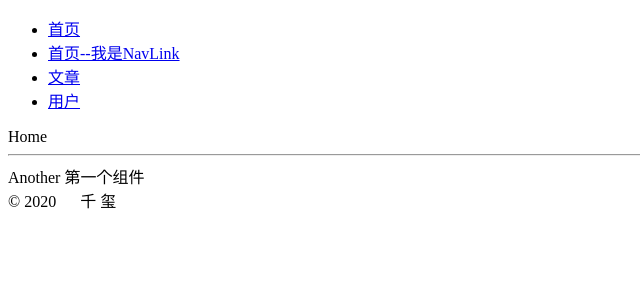
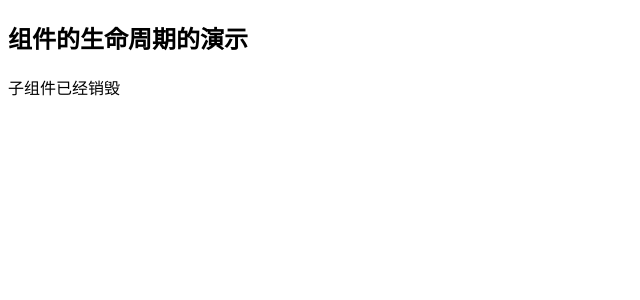
Before and after one commit to clariceBYgit/react-03, a React (Create React App) app: page / in a window 1280 px wide. Before the commit this address led to /#/home. Shown: the top 300 px of the page, without its empty margins (0-640 px from the left). Built offline with nearby package versions, Linux system fonts and the light colour scheme.

Commit message:
feat： react生命组件的二次演示补充

```diff
--- a/src/index.js
+++ b/src/index.js
@@ -6,11 +6,99 @@ import { render } from 'react-dom'
 import { HashRouter as  Router, Route } from 'react-router-dom'
 import App from './App'
 
+
+
+
+// 组件的生命周期
+
+class SonCom extends React.Component {
+    constructor(props){
+        super(props)
+        console.log('1. 构造函数')
+    }
+    componentWillMount(){
+        // 组件将要挂载，可以进行api的调用，不可进行Dom操作
+        console.log('2. 组件将要挂载')
+
+    }
+    componentDidMount(){
+        // 组件已经挂载们可以进行dom操作，也可以进行状态的更新操作
+        console.log('4. 组件已经挂载')
+    }
+    componentWillReceiveProps(){
+        // 父组件传递的属性有变化，在次做响应操作
+        console.log('5. 父组件传递的属性更新了')
+    }
+    shouldComponentUpdate(){
+        // 组件是否需要更新，需要发挥布尔值，true是更新
+        console.log('6. 组件是否需要更新')
+        return true
+    }
+    componentWillUpdate(){
+        // 组件将要更新
+        console.log('7. 组件将要更新')
+    }
+    componentDidUpdate(){
+        // 组件已经更新
+        console.log("8. 组件已经更新")
+    }
+    componentWillUnmount(){
+        // 组件已销毁
+        console.log("9. 组件已销毁")
+    }
+    render() {
+        console.log('3. 组件渲染')
+        return (
+            <div>
+                我是子组件
+                <h3>
+                {this.props.title}
+
+                </h3>
+
+            </div>
+        )
+    }
+}
+
+class FaCom extends  React.Component {
+    constructor(props){
+        super(props)
+        this.state={
+            son:'我是生命周期',
+            show:true //用于展示组件销毁的操作
+        }
+
+        setTimeout(()=>{
+            this.setState({
+                son:'更新'
+            })
+        },2000)
+
+        setTimeout(()=>{
+            this.setState({
+                show:false //四秒后销毁组件
+            })
+        },4000)
+    }
+    render() {
+        return (
+            <div>
+                <h2>组件的生命周期的演示</h2>
+                {this.state.show ? <SonCom title={this.state.son}></SonCom> : <div>子组件已经销毁</div> }
+
+            </div>
+        )
+    }
+}
+
+
 render (
 
-    <Router>
-        <Route component={App} />
-    </Router>
+    <FaCom></FaCom>
+    // <Router>
+    //     <Route component={App} />
+    // </Router>
     ,
     document.querySelector('#root')
 )
```
